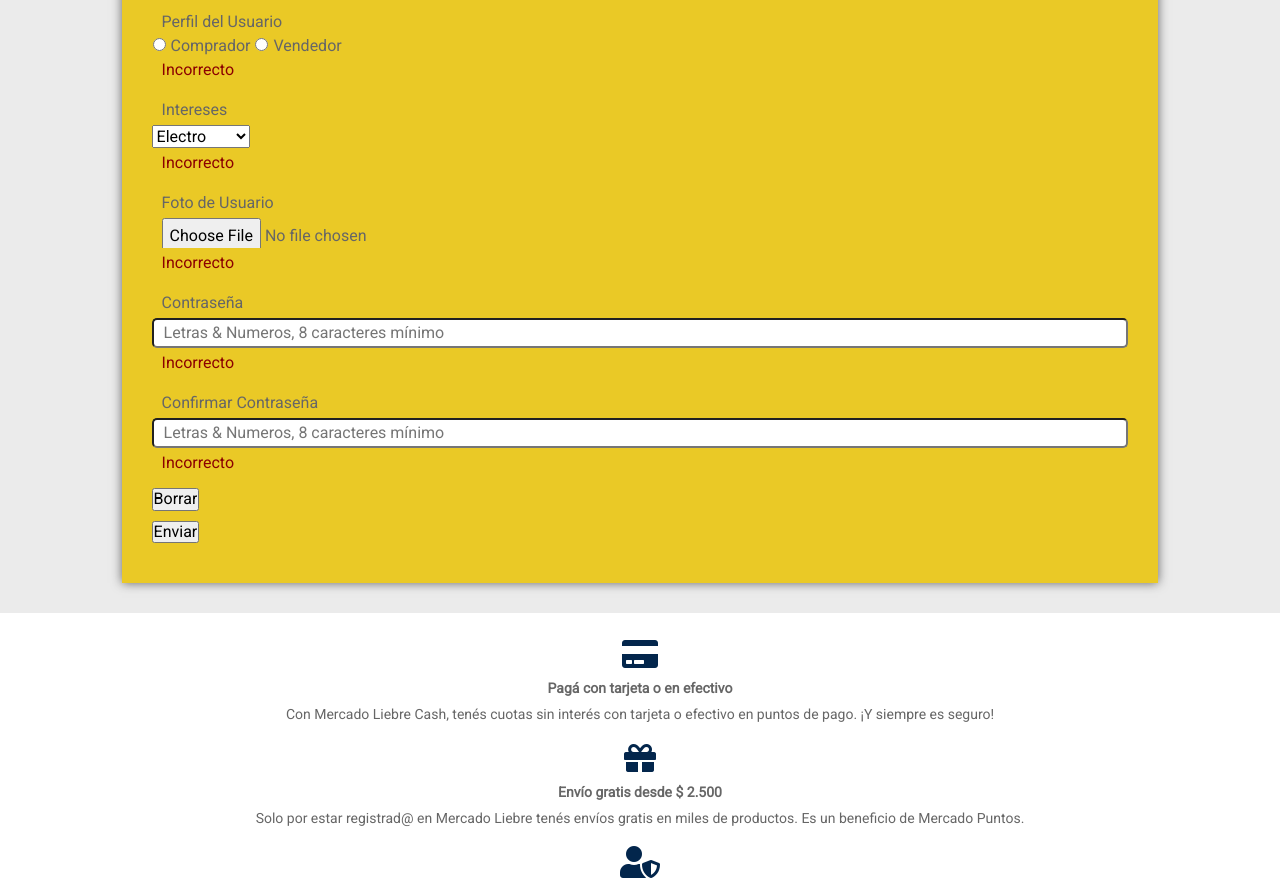
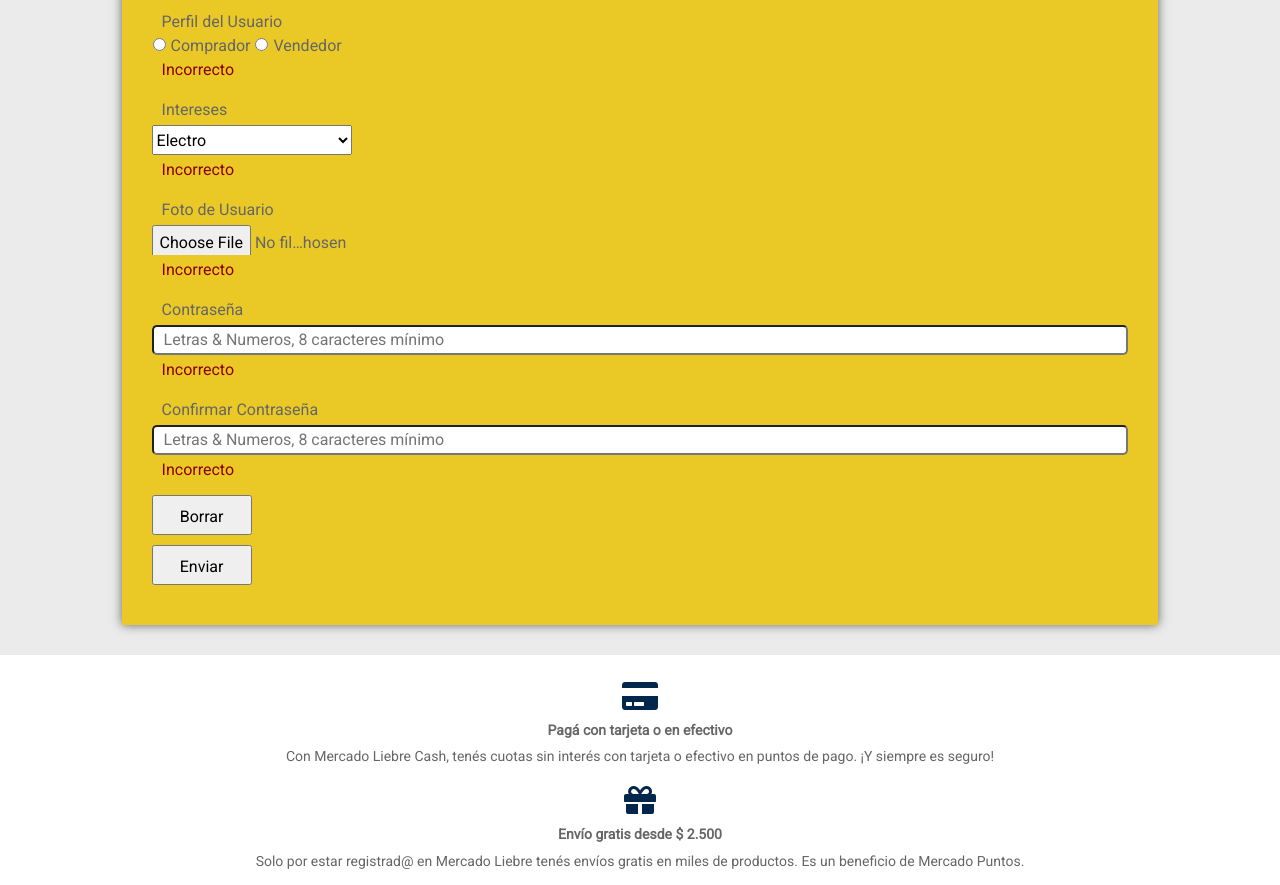
Before and after one commit to EnriqueAlfonso/Mercado_Liebre, a website: page views/register.html in a window 1280 px wide. Shown: the part 1025-1910 px from the top of the page. Drawn offline with Linux system fonts and the light colour scheme; files that its build step writes are made by us from their sources; files whose address does not match are found by name.

Commit message:
Version: 2.1

```diff
--- a/public/css/home.css
+++ b/public/css/home.css
@@ -577,5 +577,18 @@
     width: 15px;
 }
 
+.boton{
+    width: 100px;
+    height: 40px;
+    line-height: 40px;
+}
+
+#foto, #intereses{
+    display: block;
+    width: 200px;
+    height: 30px;
+    line-height: 30px;
+}
+
 /*
 */
--- a/views/register.html
+++ b/views/register.html
@@ -218,7 +218,6 @@
                             name="foto"
                             id="foto"
                             accept="image/jpg, image/jpeg, image/png"
-                            class="input"
                         />
                         <span class="alerta">Incorrecto</span>
                     </div>
@@ -254,11 +253,11 @@
                     </div>
 
                     <div class="box_registro">
-                        <input type="reset" value="Borrar" />
+                        <input type="reset" value="Borrar" class="boton"/>
                     </div>
 
                     <div class="box_registro">
-                        <input type="submit" value="Enviar" src="/" />
+                        <input type="submit" value="Enviar" class="boton"/>
                     </div>
                 </form>
             </section>
```
